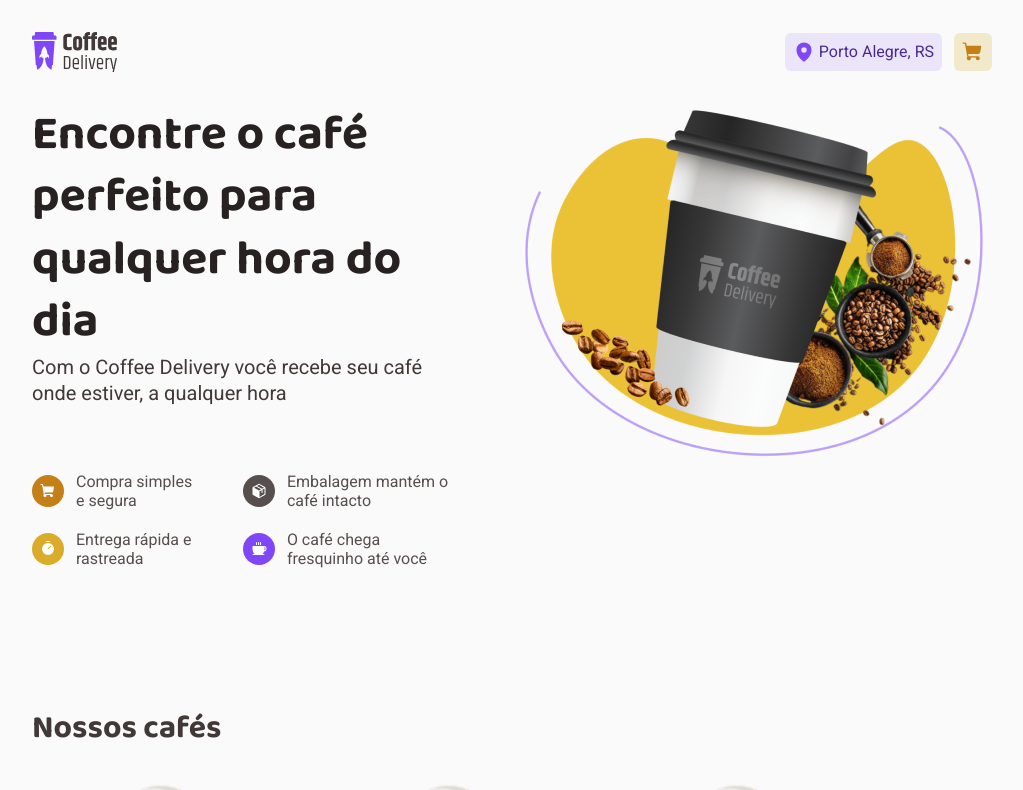
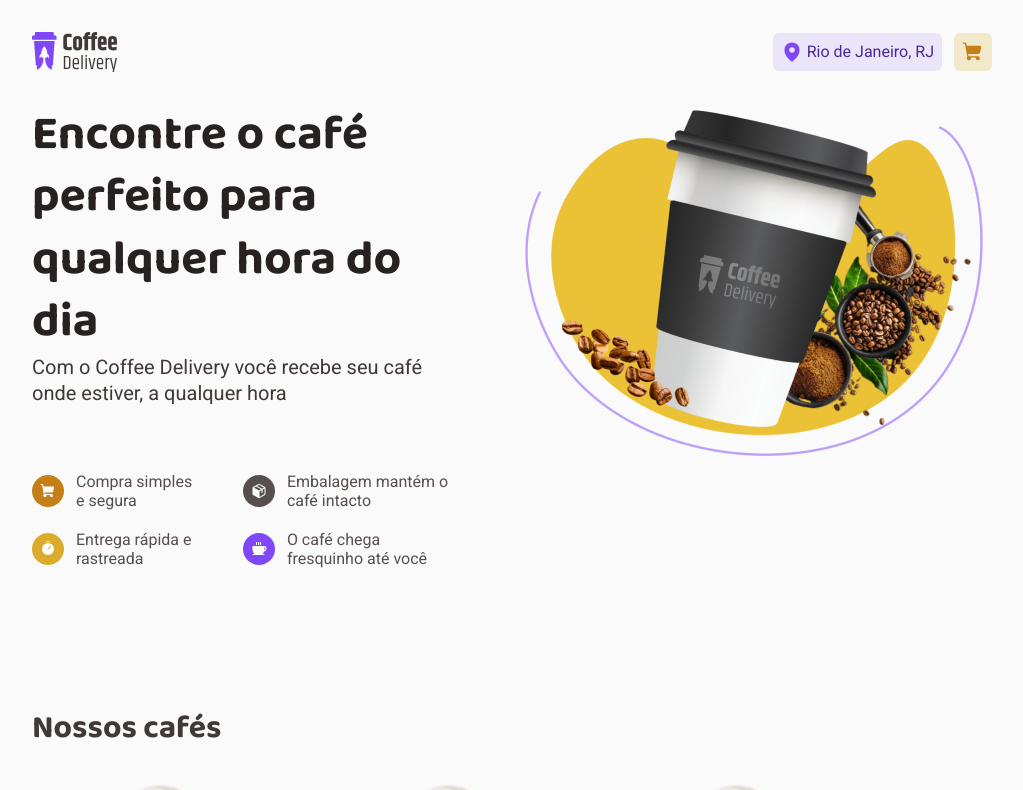
Before and after one commit to GustavoSilv4/Coffee-Delivery, a React (Vite) app: page / in a window 1280 px wide. Shown: the top 790 px of the page, without its empty margins (128-1151 px from the left). Built offline with nearby package versions, Linux system fonts and the light colour scheme.

Commit message:
feat: header receives location props

```diff
--- a/src/components/Header/index.tsx
+++ b/src/components/Header/index.tsx
@@ -3,14 +3,18 @@
 import logoCoffee from '../../assets/logo-coffee.svg'
 import { MapPin, ShoppingCart } from 'phosphor-react'
 
-export function Header() {
+interface HeaderProps {
+  location?: string
+}
+
+export function Header({ location = 'A definir' }: HeaderProps) {
   return (
     <HeaderContainer>
       <img src={logoCoffee} alt="" />
       <InfoContainer>
         <span>
           <MapPin size={22} color="#8047F8" weight="fill" />
-          Porto Alegre, RS
+          {location}
         </span>
         <span>
           <ShoppingCart size={22} weight="fill" />
--- a/src/layout/DefaultLayout/index.tsx
+++ b/src/layout/DefaultLayout/index.tsx
@@ -4,7 +4,7 @@
 export function DefaultLayout() {
   return (
     <>
-      <Header />
+      <Header location="Rio de Janeiro, RJ" />
       <Outlet />
     </>
   )
```
